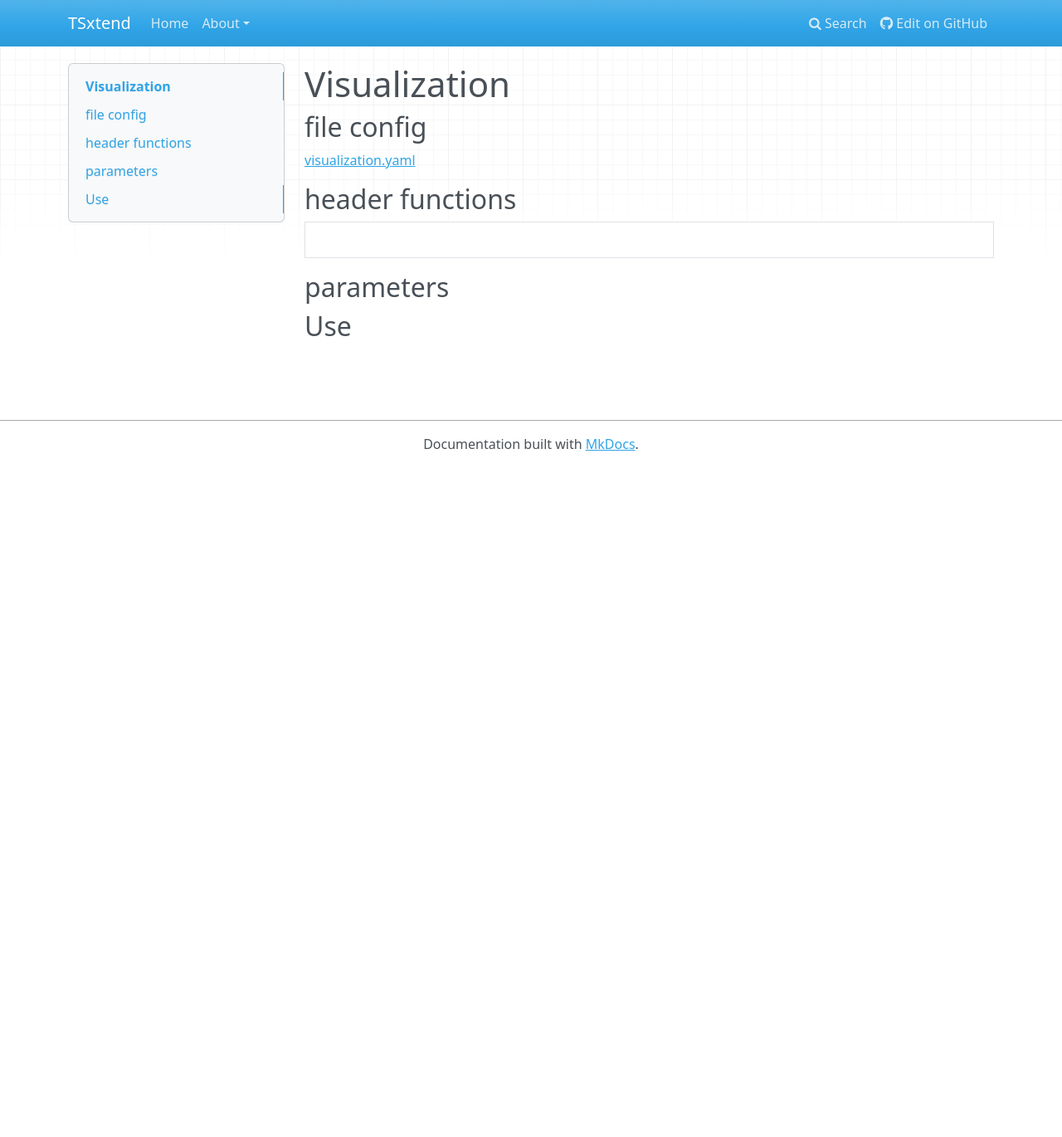
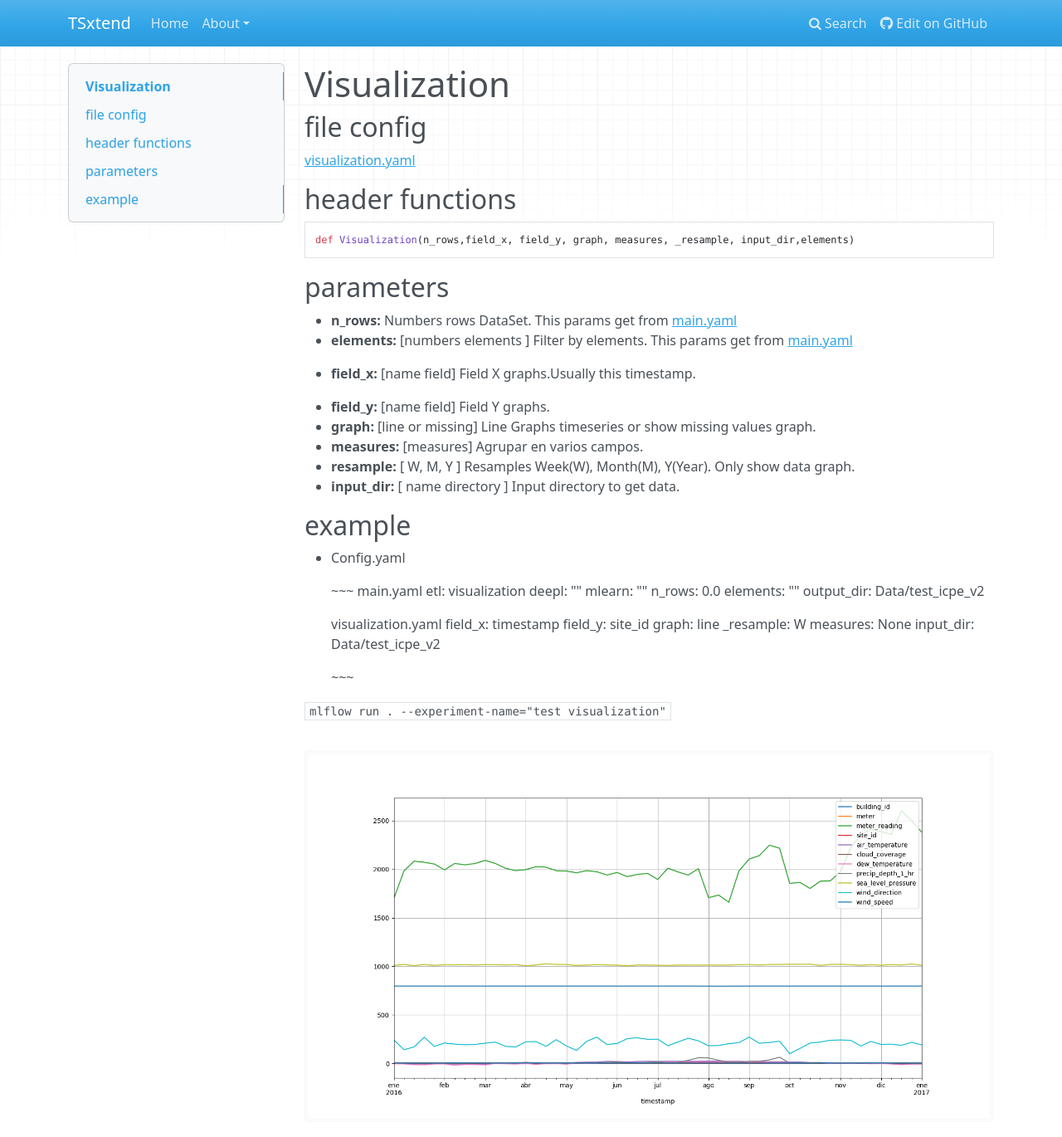
Before and after one commit to robermorjiUgr/Tsxtend, an MkDocs documentation site: the page built from docs/visualization.md, in a window 1280 px wide and 1400 px high. Shown: the top 1370 px of the window at 83% size. Built offline with MkDocs 1.6.1, drawn with Linux system fonts in a browser that asks for light colours; nearby versions of some CDN libraries; library files that are not in the unit come from our copies.

Commit message:
Cambios a ser confirmados: 	modificado:     Config/main.yaml 	modificado:     Config/visualization.yaml 	modificado:     README.md 	nuevo archivo:  docs/img/v_line.png 	modificado:     docs/visualization.md 	modificado:     visualization.py

```diff
--- a/docs/visualization.md
+++ b/docs/visualization.md
@@ -5,9 +5,43 @@
 ## header functions
 
 ~~~
+def Visualization(n_rows,field_x, field_y, graph, measures, _resample, input_dir,elements)
+~~~
 
-~~~
 ## parameters
+*   **n_rows:** Numbers rows DataSet. This params get from [main.yaml](main.yaml)
+*   **elements:** [numbers elements ] Filter by elements. This params get from [main.yaml](main.yaml)
 
+*   **field_x:** [name field] Field X graphs.Usually this timestamp.
+*   **field_y:** [name field] Field Y graphs.
+*   **graph:** [line or missing] Line Graphs timeseries or show missing values graph.
+*   **measures:** [measures] Agrupar en varios campos.
+*   **resample:** [ W, M, Y ] Resamples Week(W), Month(M), Y(Year). Only show data graph.
+*   **input_dir:** [ name directory ] Input directory to get data.
 
-## Use
+## example
+
+*   Config.yaml
+
+    ~~~
+    main.yaml
+        etl:      visualization
+        deepl:    ""
+        mlearn:   ""
+        n_rows:   0.0
+        elements: ""
+        output_dir: Data/test_icpe_v2
+
+    visualization.yaml
+        field_x:    timestamp
+        field_y:    site_id
+        graph:      line
+        _resample:  W
+        measures:   None
+        input_dir:  Data/test_icpe_v2
+
+    ~~~
+
+`mlflow run . --experiment-name="test visualization"`
+
+![example temporal serie, line graph](img/v_line.png)
--- a/visualization.py
+++ b/visualization.py
@@ -123,9 +123,6 @@ def Visualization(n_rows,field_x, field_y, graph, measures, _resample, input_dir
                 msno.heatmap(df)
                 plt.savefig(input_dir+ "/visualization/heatmap/"+csv.replace(".csv",'')+".png")
 
-
-
-
     mlflow.log_artifacts(input_dir+ "/visualization")
 
 def load_data( path, n_rows, fields=None):
```
Also changed, not shown: README.md (+2 -0 lines), docs/img/v_line.png (added), 2 other files.
